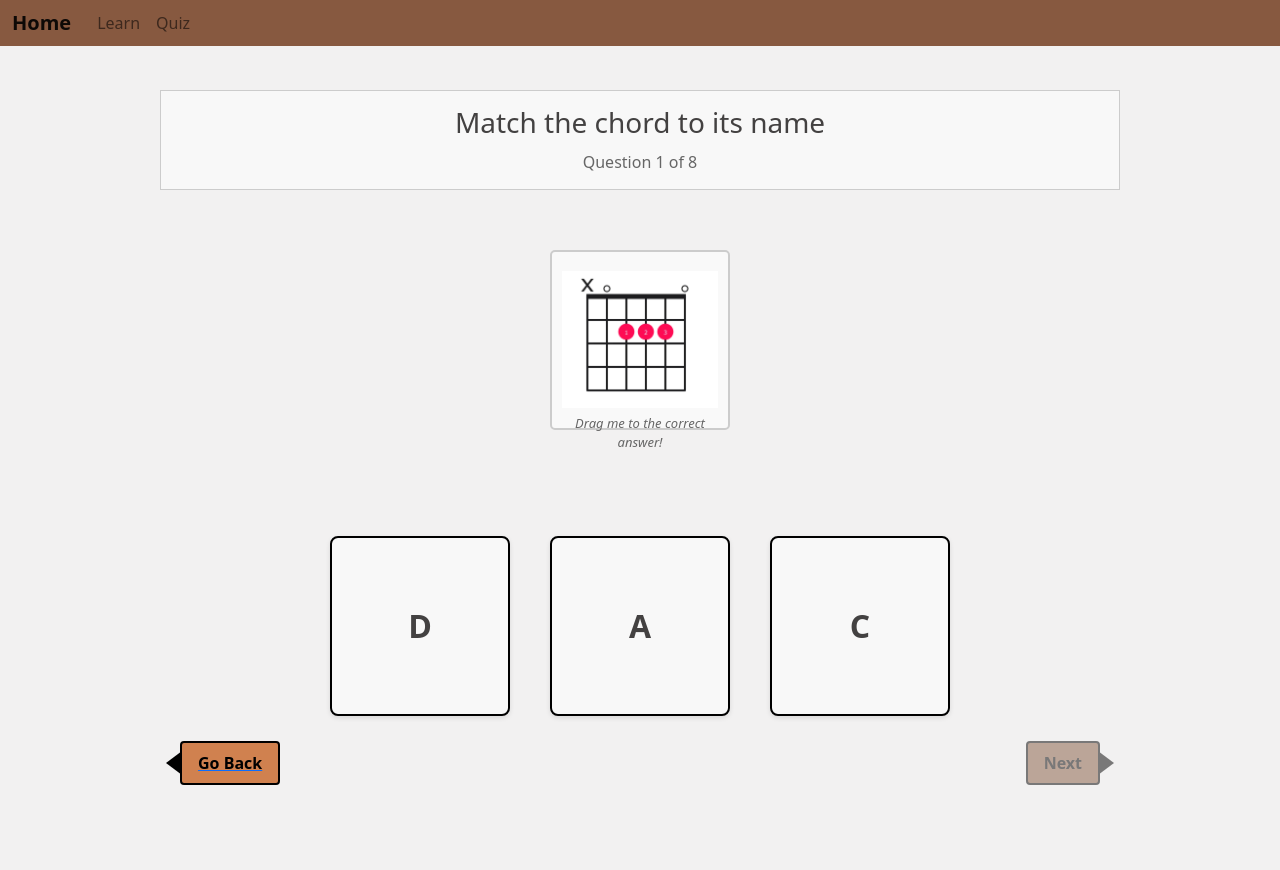
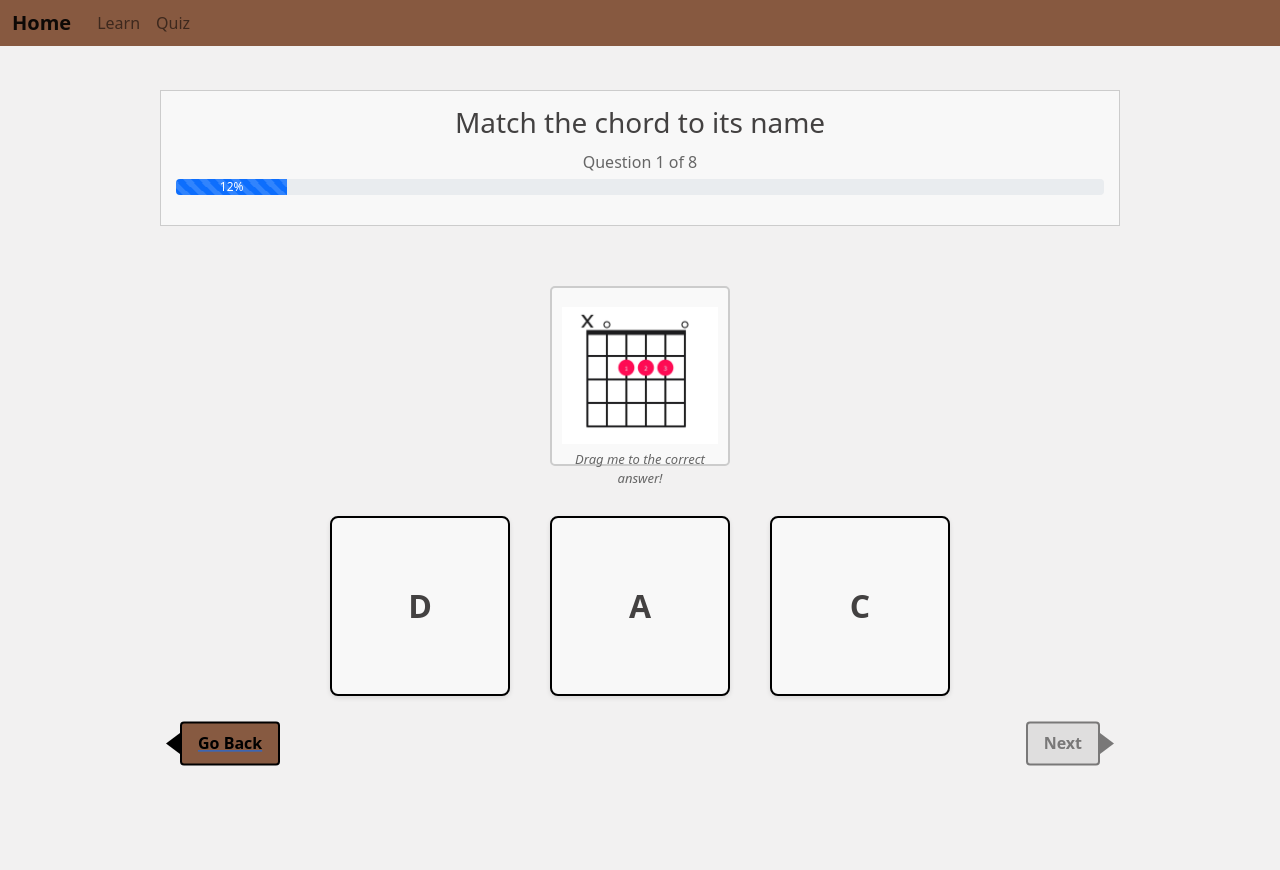
Before and after one commit to SamuelLaki/guitar-learning-app, a Flask app: page /quiz/1 in a window 1280 px wide. After the commit the page ends 766 px from the top, so only its background shows below. Run offline with Flask 3, Linux system fonts and the light colour scheme; some libraries are stand-ins or nearby versions.

Commit message:
updated quiz progress and persitence

```diff
--- a/server.py
+++ b/server.py
@@ -153,32 +153,53 @@ def learn():
 
 @app.route('/quiz/start')
 def start_quiz():
-    # Reset the quiz score
-    session['quiz_score'] = 0
-    session['current_page'] = 1
-    return redirect(url_for('quiz_page', page_num=1))
+    last_page = session.get('last_quiz_page')
+    total_pages = len(quiz_data)
+
+    # Check if there's a valid last page stored and it's not beyond the last question
+    if last_page and 0 < last_page <= total_pages:
+        # Resume from the last page, score is already maintained in session via submit_answer
+        return redirect(url_for('quiz_page', page_num=last_page))
+    else:
+        # Start fresh: Reset score and last page
+        session['quiz_score'] = 0
+        session['last_quiz_page'] = 1 # Start at page 1
+        session['current_page'] = 1 # Ensure current_page is also reset
+        return redirect(url_for('quiz_page', page_num=1))
 
 @app.route('/quiz/<int:page_num>')
 def quiz_page(page_num):
     page_data_original = next((data for data in quiz_data if data["page"] == page_num), None)
     if not page_data_original:
+        # If requested page doesn't exist (e.g., user manually enters URL)
+        # Clear last page and redirect to results or start
+        session.pop('last_quiz_page', None)
         if page_num > len(quiz_data):
-            return redirect(url_for('quiz_results'))
+             return redirect(url_for('quiz_results'))
         else:
-            page_data_original = quiz_data[0]
+             # Should ideally not happen with start_quiz logic, but redirect to start as fallback
+             return redirect(url_for('start_quiz'))
+
     page_data = page_data_original.copy()
     page_data['options'] = page_data['options'][:]
     random.shuffle(page_data['options'])
-    session['current_page'] = page_num
+
+    # Store the current page number in the session
+    session['last_quiz_page'] = page_num
+    session['current_page'] = page_num # Keep current_page updated as well
+
     chord_item = next((item for item in chord_items if item["id"] == page_data["chord"]["chord_id"]), None)
     if chord_item:
         page_data["chord"]["image"] = chord_item["image"]
     total_pages = len(quiz_data)
+    quiz_percent_complete = round((page_num / total_pages) * 100) if total_pages > 0 else 0
+
     return render_template('quiz.html',
                            page_num=page_num,
                            quiz_data=page_data,
-                           chord_items=chord_items,
-                           total_pages=total_pages)
+                           chord_items=chord_items, # Ensure chord_items is passed if needed by template base
+                           total_pages=total_pages,
+                           quiz_percent_complete=quiz_percent_complete)
 
 @app.route('/quiz/submit_answer', methods=['POST'])
 def submit_answer():
@@ -205,6 +226,10 @@ def submit_answer():
 def quiz_results():
     score = session.get('quiz_score', 0)
     total = len(quiz_data)
+    # Clear quiz progress and score now that it's finished
+    session.pop('last_quiz_page', None)
+    session.pop('quiz_score', None)
+    session.pop('current_page', None) # Also clear current_page
     return render_template('quiz_results.html', score=score, total=total)
 
 @app.route('/learn/<int:chord_id>')
--- a/static/main.css
+++ b/static/main.css
@@ -1,13 +1,37 @@
-* {
-    color: #434141;
+html, body {
+    height: 100%; /* Ensure html and body take full height */
+    margin: 0;
+    padding: 0;
+    overflow: hidden; /* Prevent scrolling on the body */
 }
 
 body {
     background-color: #dedbdb5e;
+    display: flex; /* Use flexbox for overall layout */
+    flex-direction: column; /* Stack children vertically */
 }
 
-.navigationBar, .chord-block, .action-button, .right-arrow-button {
+.content-wrapper {
+    display: flex;
+    flex-direction: column;
+    flex-grow: 1; /* Allow wrapper to grow and fill body */
+    min-height: 0; /* Prevent flex item from overflowing */
+}
+
+.navigationBar {
+    flex-shrink: 0; /* Prevent navbar from shrinking */
+    /* ... existing navbar styles ... */
     background-color: #713b1cd3;
+}
+
+.main-content-area {
+    flex-grow: 1; /* Make content area fill remaining space */
+    overflow-y: hidden; /* Strictly prevent scrolling within the content area */
+    padding-bottom: 20px; /* Add some padding at the bottom */
+}
+
+* {
+    color: #434141;
 }
 
 .navbar-brand {
@@ -32,7 +56,7 @@ body {
 
 .homepageImg {
     width: 100%;
-    height: 560px !important;
+    max-height: calc(70vh - 120px); /* Further reduced max height */
     display: block;
     margin-left: auto;
     margin-right: auto;
@@ -107,12 +131,12 @@ body {
 
 .chordImages {
     width: 100%;
-    height: 560px !important;
+    max-height: calc(75vh - 160px); /* Further reduced max height */
     display: block;
     margin-left: auto;
     margin-right: auto;
     object-fit: contain;
-    padding-top: 20px
+    padding-top: 10px; /* Reduced padding */
 }
 
 .audio-player-section {
@@ -163,7 +187,6 @@ body {
 
 .left-arrow-button, .right-arrow-button {
     position: relative;
-    /*background-color: #f2f2f2;*/
     border: 2px solid #000;
     color: #000;
     padding: 8px 16px;
@@ -171,6 +194,8 @@ body {
     text-decoration: none;
     border-radius: 4px;
     transition: background-color 0.2s ease;
+    /* Ensure background color is applied */
+    background-color: #713b1cd3;
 }
 
 .arrow-button:hover {
@@ -212,7 +237,8 @@ body {
     max-width: 1000px;
     margin: 0 auto;
     padding: 20px;
-    height: 100vh;
+    /* height: 100vh; */ /* Remove fixed viewport height */
+    height: 100%; /* Make it fill the parent (.main-content-area) */
     display: flex;
     flex-direction: column;
 }
@@ -234,6 +260,20 @@ body {
     font-size: 16px;
     color: #666;
     margin-top: 5px;
+}
+
+/* Renamed original quiz-progress to avoid conflict */
+.quiz-progress-text {
+    font-size: 16px;
+    color: #666;
+    margin-bottom: 5px; /* Add some space below the text */
+}
+
+/* Style for the new quiz progress bar */
+.quiz-progress-bar {
+    margin-top: 5px; /* Add space above the bar */
+    margin-bottom: 15px; /* Add space below the bar */
+    height: 1rem; /* Consistent height */
 }
 
 /* Feedback styles */
@@ -422,7 +462,7 @@ body {
     cursor: not-allowed;
 }
 
-.next-btn.disabled .arrow-button {
+.next-btn.disabled .right-arrow-button { /* Target the inner button when disabled */
     background-color: #ccc;
     cursor: not-allowed;
 }
--- a/templates/chord_detail.html
+++ b/templates/chord_detail.html
@@ -56,12 +56,12 @@
               Go Back
           </a>
           <a href="{% if requested_chord.id == total_chords %}
-                      {{ url_for('quiz_page', page_num=1) }}
+                      {{ url_for('start_quiz') }} {# Point to start_quiz instead of page 1 #}
                     {% else %}
                       {{ url_for('chord_detail', chord_id=requested_chord.id + 1) }}
                     {% endif %}"
              class="right-arrow-button right-arrow">
-              Next
+              {% if requested_chord.id == total_chords %}Start Quiz{% else %}Next{% endif %}
           </a>
       </div>
   </div>
--- a/templates/homepage.html
+++ b/templates/homepage.html
@@ -8,4 +8,8 @@
         alt="Close up of person playing guitar"
         class="homepageImg img-fluid">
 
+    <!-- Add Go to Learn button -->
+    <div class="text-center mt-4 mb-4"> {# Center the button and add margin #}
+        <a href="{{ url_for('learn') }}" class="btn btn-primary btn-lg action-button">Go to Learn</a> {# Styled button linking to learn page #}
+    </div>
 {% endblock %}
--- a/templates/layout.html
+++ b/templates/layout.html
@@ -51,6 +51,7 @@
                             </ul>
                           </li>
 
+
                         <li class="nav-item">
                             <a class="nav-link" href="{{ url_for('start_quiz') }}">Quiz</a>
                         </li>
@@ -59,7 +60,7 @@
             </div>
         </nav>
 
-        <div class="container mt-4">
+        <div class="container mt-4 main-content-area"> {# Added main-content-area class #}
             {% block content %}{% endblock %}
         </div>
     </div>
--- a/templates/quiz.html
+++ b/templates/quiz.html
@@ -10,8 +10,19 @@
 <div class="quiz-container">
     <div class="quiz-title">
         <h2>Match the chord to its name</h2>
-        <div class="quiz-progress">
+        <div class="quiz-progress-text">
             Question {{ page_num }} of {{ total_pages }}
+        </div>
+        <!-- Quiz Progress Bar -->
+        <div class="progress quiz-progress-bar" role="progressbar"
+             aria-label="Quiz progress"
+             aria-valuenow="{{ quiz_percent_complete }}"
+             aria-valuemin="0" aria-valuemax="100"
+             style="height: 1rem;">
+          <div class="progress-bar progress-bar-striped progress-bar-animated"
+               style="width: {{ quiz_percent_complete }}%;">
+               {{ quiz_percent_complete }}%
+          </div>
         </div>
     </div>
 
```
